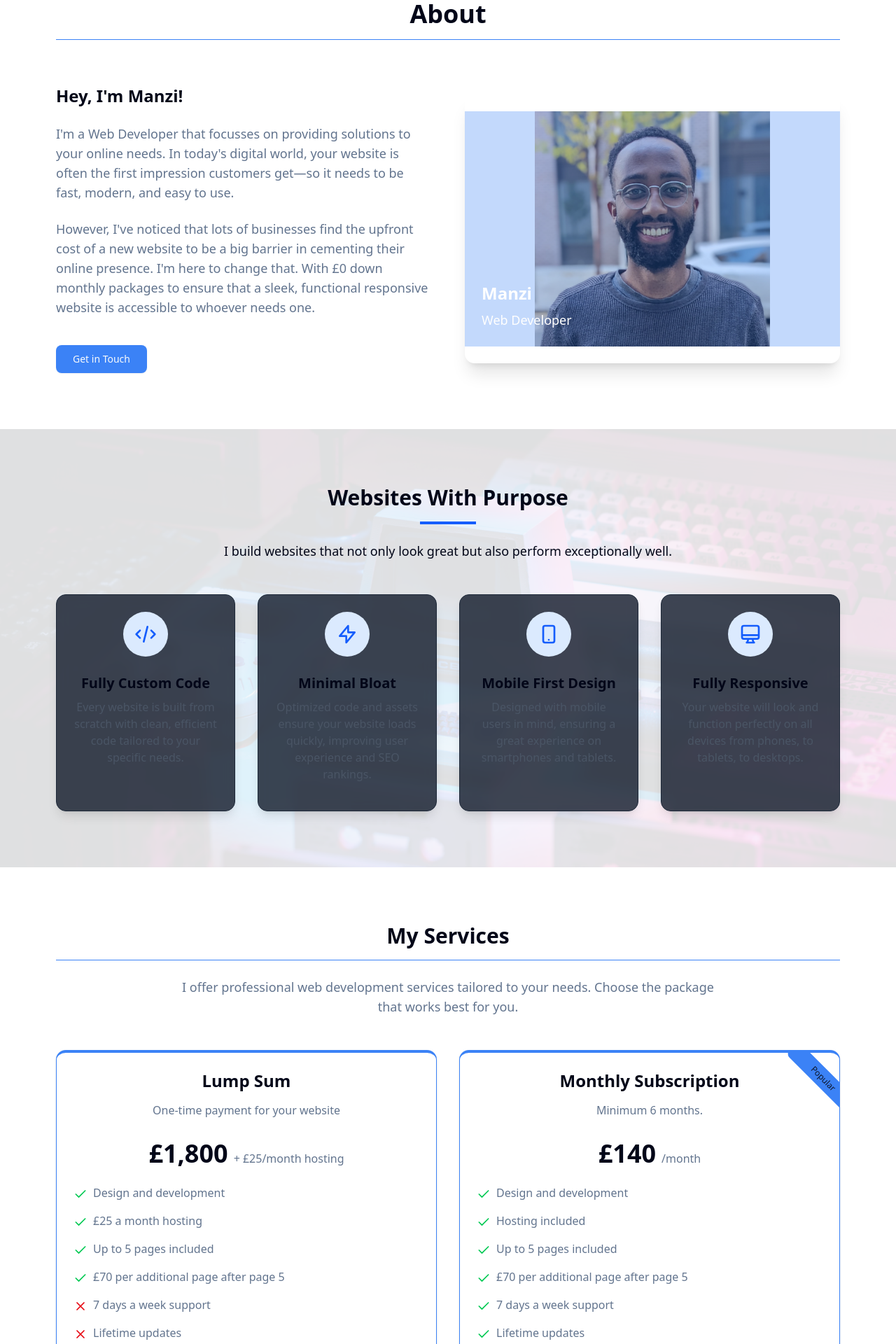
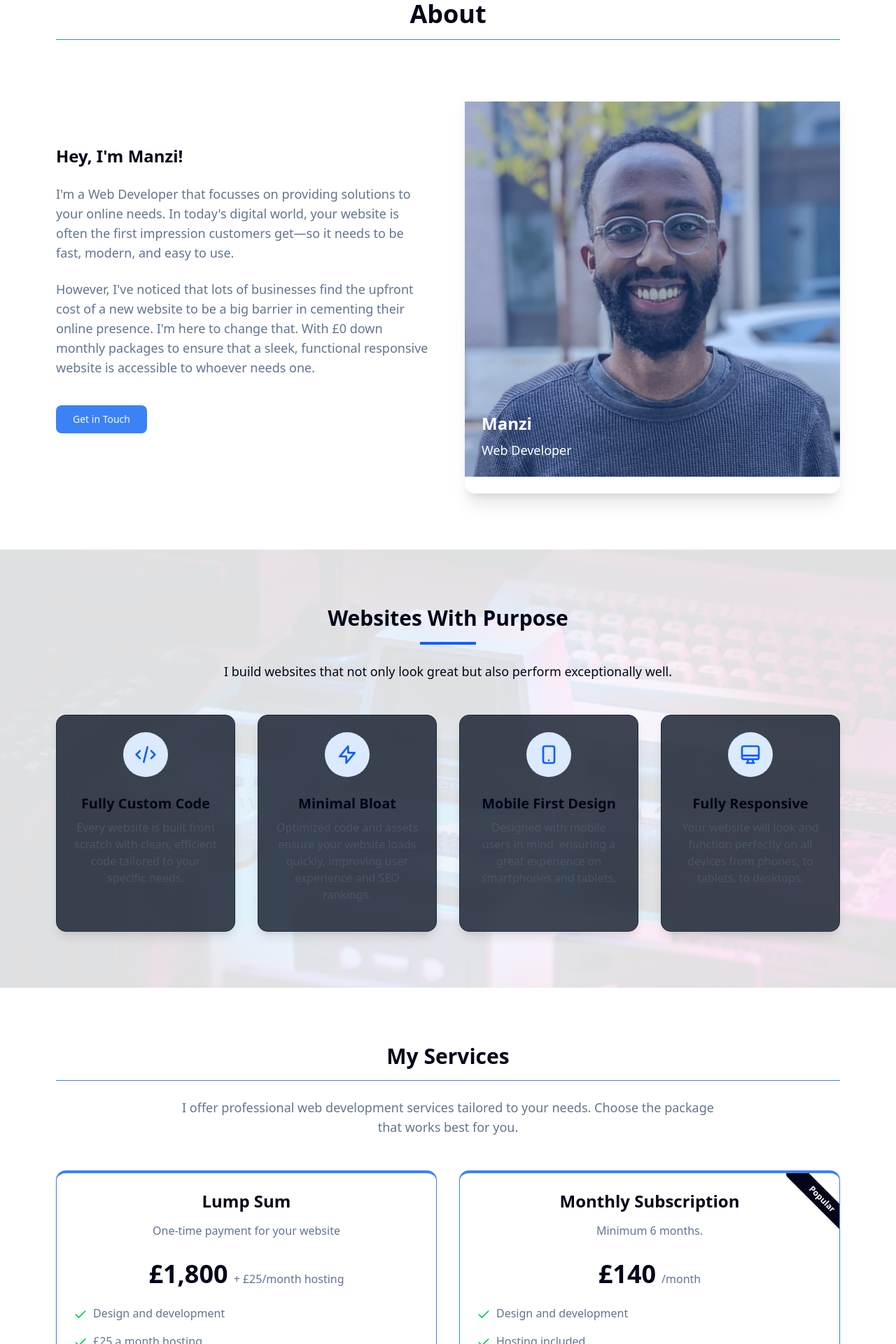
Before and after one commit to Manzi9/dev-site, a Next.js app: page / in a window 1280 px wide. Shown: the part 880-2800 px from the top of the page at 70% size. Built offline with nearby package versions, Linux system fonts and the light colour scheme.

Commit message:
fixed popular tag + pp overlay

```diff
--- a/app/components/About.jsx
+++ b/app/components/About.jsx
@@ -52,14 +52,13 @@ export default function About() {
 
           <HoverCard>
             <HoverCardTrigger asChild>
-              <Card className="relative h-96 overflow-hidden border-none bg-transparent shadow-xl">
-                <div className="relative h-full w-full flex items-center justify-center">
+              <Card className="relative overflow-hidden border-none bg-transparent shadow-xl">
+                <div className="relative w-full aspect-square">
                   <Image
                     src="/images/developer.png"
                     alt="Web Developer at work"
-                    width={500}
-                    height={500}
-                    className="max-h-full max-w-full object-contain transition-all duration-300"
+                    fill
+                    className="object-contain"
                     sizes="(max-width: 768px) 100vw, 50vw"
                     priority
                   />
--- a/app/components/Services.jsx
+++ b/app/components/Services.jsx
@@ -65,8 +65,8 @@ export default function Services() {
           {/* Monthly Subscription */}
           <Card className="relative overflow-hidden border-t-4 border-primary">
             <Badge
-              className="absolute -right-10 top-6 px-10 py-1 rotate-45 transform bg-primary"
-              variant="secondary"
+              className="absolute -right-10 top-6 px-10 py-1 rotate-45 transform bg-foreground text-background font-semibold"
+              variant="default"
             >
               Popular
             </Badge>
```
